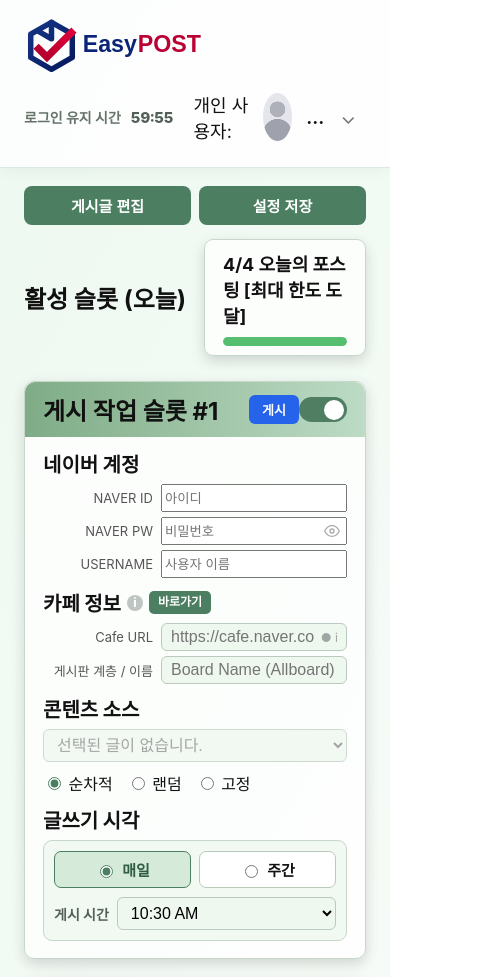
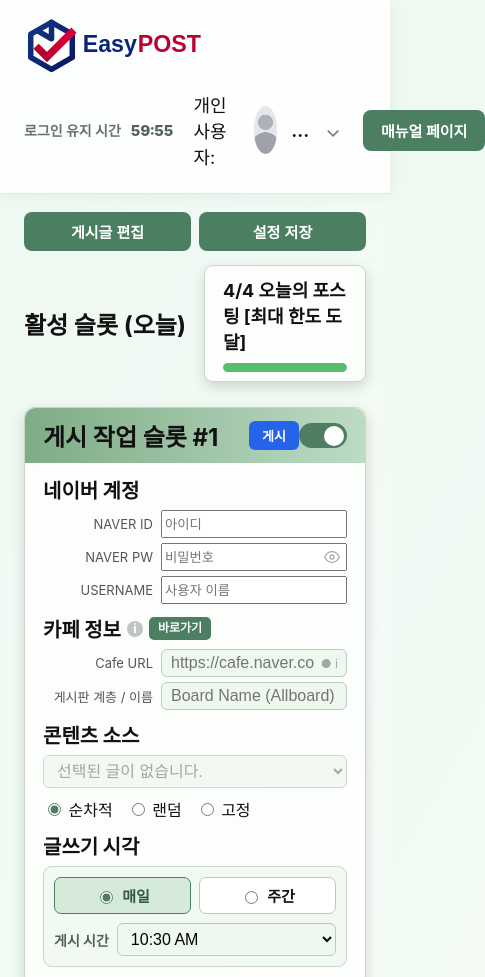
Before and after one commit to freegear/EasyPost, a plain HTML site: page html/index.html in a window 390 px wide. Shown: the top 977 px of the page, 485 px wide, since content can reach past the window. Drawn offline with Linux system fonts and the light colour scheme; no server answers; files whose address does not match are found by name.

Commit message:
최종 버전

```diff
--- a/css/style.css
+++ b/css/style.css
@@ -30,8 +30,15 @@
 .user{font-size:18px;cursor:pointer;padding:6px 10px;border-radius:8px;transition:background .15s;user-select:none}
 .user:hover{background:rgba(0,0,0,.06)}
 .caret{font-size:20px;color:#777;margin-left:2px}
+.topbar-actions{display:flex;align-items:center;gap:16px}
 .user-menu-wrapper{position:relative}
 .user-menu-wrapper{display:flex;align-items:center;gap:10px}
+.manual-page-btn{
+  padding:10px 18px;background:#4c7f62;color:white;border-radius:8px;
+  font-size:15px;font-weight:700;text-decoration:none;white-space:nowrap;
+  transition:background .15s;
+}
+.manual-page-btn:hover{background:#3a6b51}
 .session-timer-label{color:#66736b;font-size:14px;font-weight:700;white-space:nowrap}
 .session-timer{
   color:#526057;font-size:15px;font-weight:800;font-variant-numeric:tabular-nums;
@@ -460,5 +467,6 @@
 @media(max-width:620px){
   .slots,.sidebar{grid-template-columns:1fr}
   .topbar{height:auto;padding-top:18px;padding-bottom:18px;align-items:flex-start;gap:12px;flex-direction:column}
+  .topbar-actions{width:100%;justify-content:space-between;gap:12px}
   h1{font-size:25px}
 }
--- a/data/freegear/config.json
+++ b/data/freegear/config.json
@@ -123,5 +123,5 @@
       "time": "10:30 AM"
     }
   ],
-  "updatedAt": "2026-06-06T22:04:09.909Z"
+  "updatedAt": "2026-06-07T07:33:44.023Z"
 }
--- a/html/index.html
+++ b/html/index.html
@@ -5,7 +5,7 @@
   <meta name="viewport" content="width=device-width, initial-scale=1.0"/>
   <title>EasyPost</title>
   <link rel="icon" href="/favicon.svg" type="image/svg+xml"/>
-  <link rel="stylesheet" href="/css/style.css?v=2"/>
+  <link rel="stylesheet" href="/css/style.css?v=3"/>
 </head>
 <body>
   <div class="app">
@@ -13,6 +13,7 @@
       <div class="brand">
         <img class="brand-logo" src="/easypost-logo.svg" alt="EasyPost">
       </div>
+      <div class="topbar-actions">
         <div class="user-menu-wrapper">
           <span class="session-timer-label">로그인 유지 시간</span>
           <span class="session-timer" id="sessionTimer">60:00</span>
@@ -41,6 +42,8 @@
               </div>
             </div>
           </div>
+        </div>
+        <a class="manual-page-btn" href="http://175.126.82.25:3000/docs/easypost/" target="_blank" rel="noopener noreferrer">매뉴얼 페이지</a>
       </div>
     </header>
 
```
Lines whose indentation alone changed are shown as unchanged.
